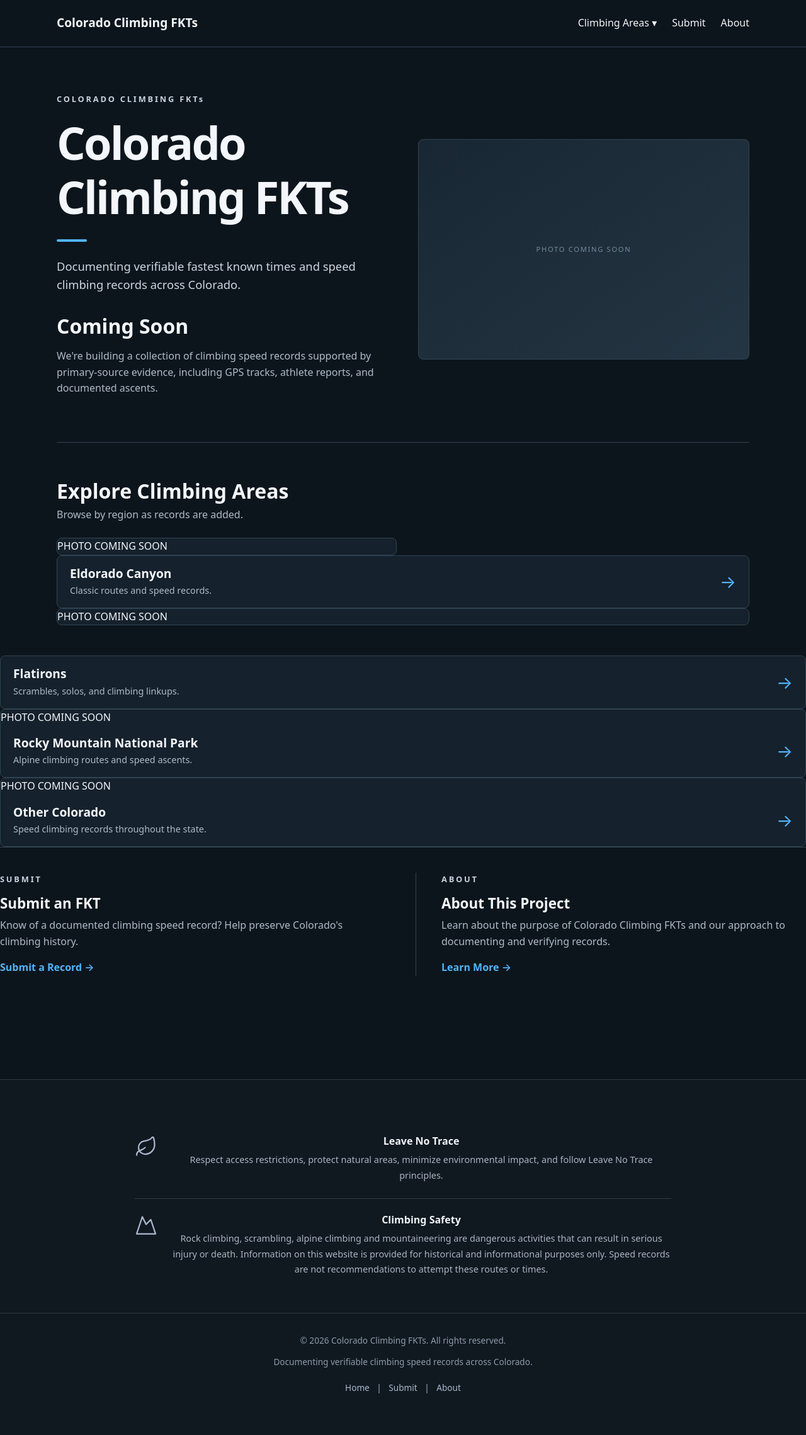
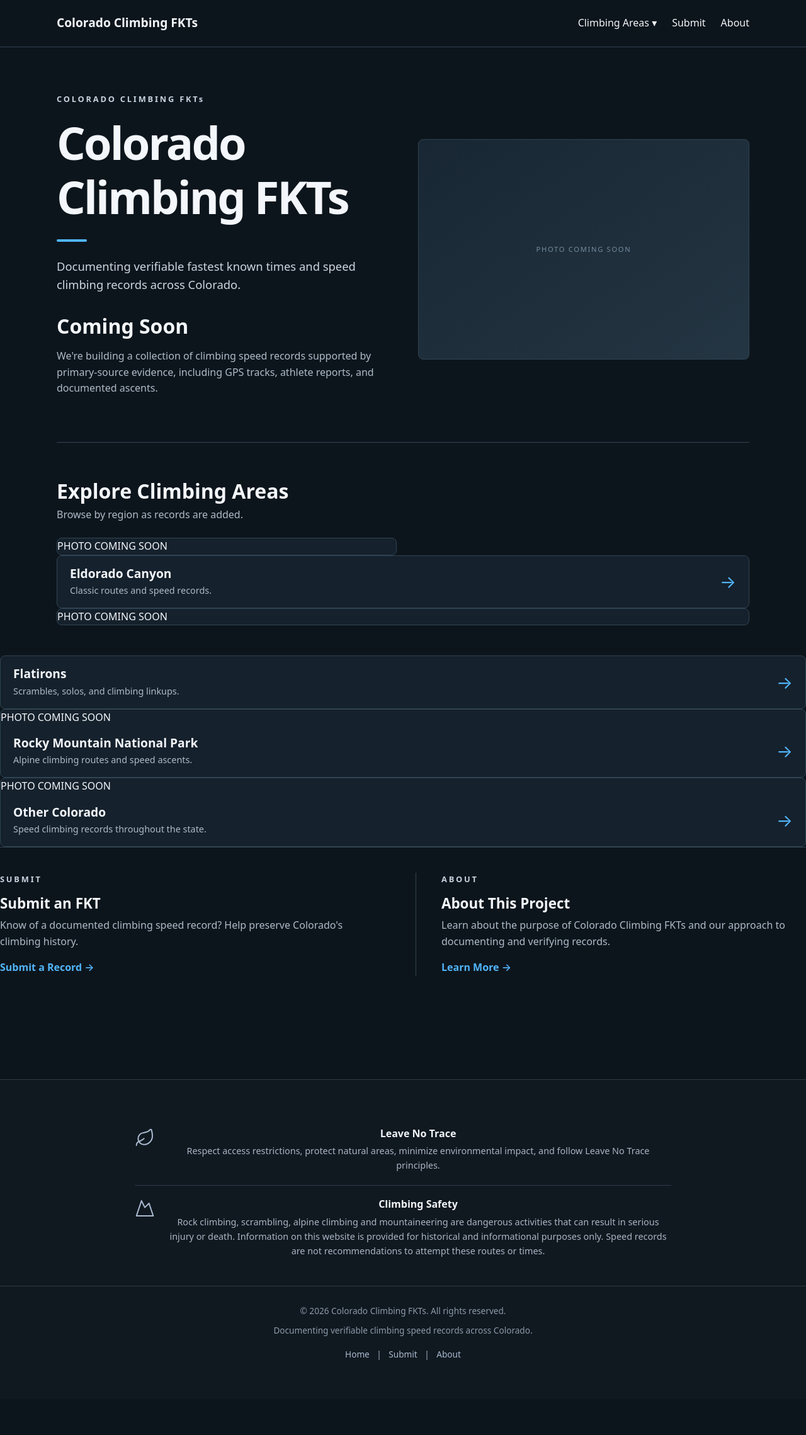
Before and after one commit to ClimbingFKT/climbingfkt.github.io, a Jekyll site: the page built from index.html, in a window 1280 px wide. Shown: the whole page at 63% size. Built offline with Jekyll 4.4.1, drawn with Linux system fonts in a browser that asks for light colours; nearby versions of some CDN libraries; after the commit the page ends 2222 px from its top, so only the background shows below that.

Commit message:
Update style.css

```diff
--- a/assets/css/style.css
+++ b/assets/css/style.css
@@ -726,6 +726,7 @@ figcaption {
   }
 }
 
+
 /* =========================================
    FOOTER
    ========================================= */
@@ -742,14 +743,14 @@ figcaption {
 .footer-notices {
   max-width: 900px;
   margin: 0 auto;
-  padding: 32px 24px;
+  padding: 24px 24px;
 }
 
 .footer-notice {
   display: flex;
   align-items: flex-start;
-  gap: 22px;
-  padding: 24px 0;
+  gap: 16px;
+  padding: 20px 0;
 }
 
 .footer-notice + .footer-notice {
@@ -759,8 +760,8 @@ figcaption {
 /* Leaf and Mountain Icons */
 
 .footer-notice svg {
-  width: 36px;
-  height: 36px;
+  width: 32px;
+  height: 32px;
   flex-shrink: 0;
   color: #aabbd0;
   stroke-width: 1.5;
@@ -772,7 +773,7 @@ figcaption {
   color: #f1f5f9;
   font-size: 1rem;
   font-weight: 600;
-  margin: 0 0 8px;
+  margin: 0 0 6px;
 }
 
 /* Notice Descriptions */
@@ -780,7 +781,7 @@ figcaption {
 .footer-notice p {
   color: #aab5c3;
   font-size: 0.9rem;
-  line-height: 1.7;
+  line-height: 1.6;
   margin: 0;
 }
 
@@ -791,18 +792,18 @@ figcaption {
 .footer-bottom {
   border-top: 1px solid #303b46;
   text-align: center;
-  padding: 32px 20px;
+  padding: 28px 20px;
   font-size: 0.85rem;
 }
 
 .footer-bottom p {
   color: #8d9baa;
-  margin: 0 0 12px;
+  margin: 0 0 10px;
   line-height: 1.6;
 }
 
 .footer-bottom nav {
-  margin-top: 20px;
+  margin-top: 16px;
 }
 
 .footer-bottom a {
@@ -828,12 +829,16 @@ figcaption {
   }
 
   .footer-notices {
-    padding: 20px;
+    padding: 16px 20px;
   }
 
   .footer-notice {
-    gap: 16px;
-    padding: 20px 0;
+    display: flex;
+    flex-direction: row;
+    align-items: flex-start;
+    text-align: left;
+    gap: 14px;
+    padding: 18px 0;
   }
 
   .footer-notice svg {
@@ -843,18 +848,20 @@ figcaption {
 
   .footer-notice h3 {
     font-size: 0.95rem;
+    margin-bottom: 6px;
   }
 
   .footer-notice p {
     font-size: 0.85rem;
+    line-height: 1.6;
   }
 
   .footer-bottom {
-    padding: 28px 16px;
+    padding: 24px 16px;
   }
 
   .footer-bottom nav {
-    margin-top: 16px;
+    margin-top: 14px;
   }
 
 }
```
